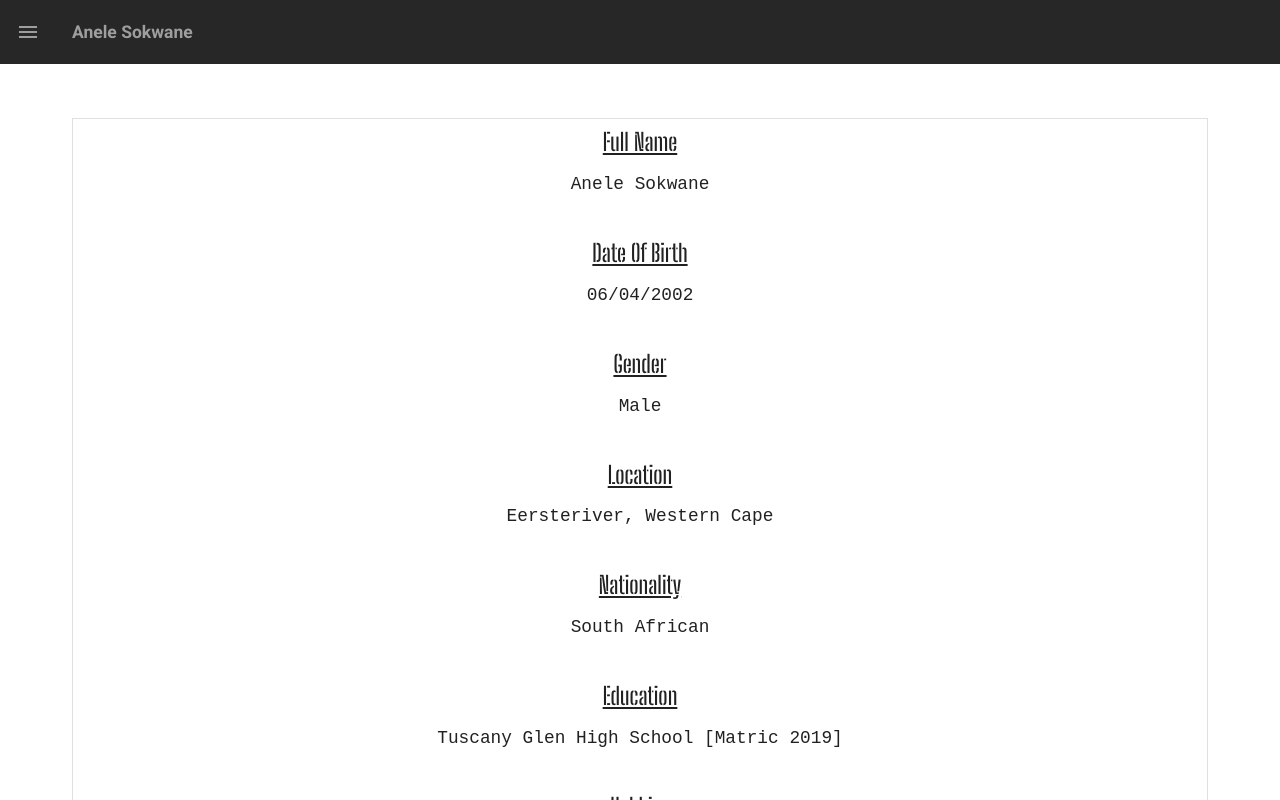
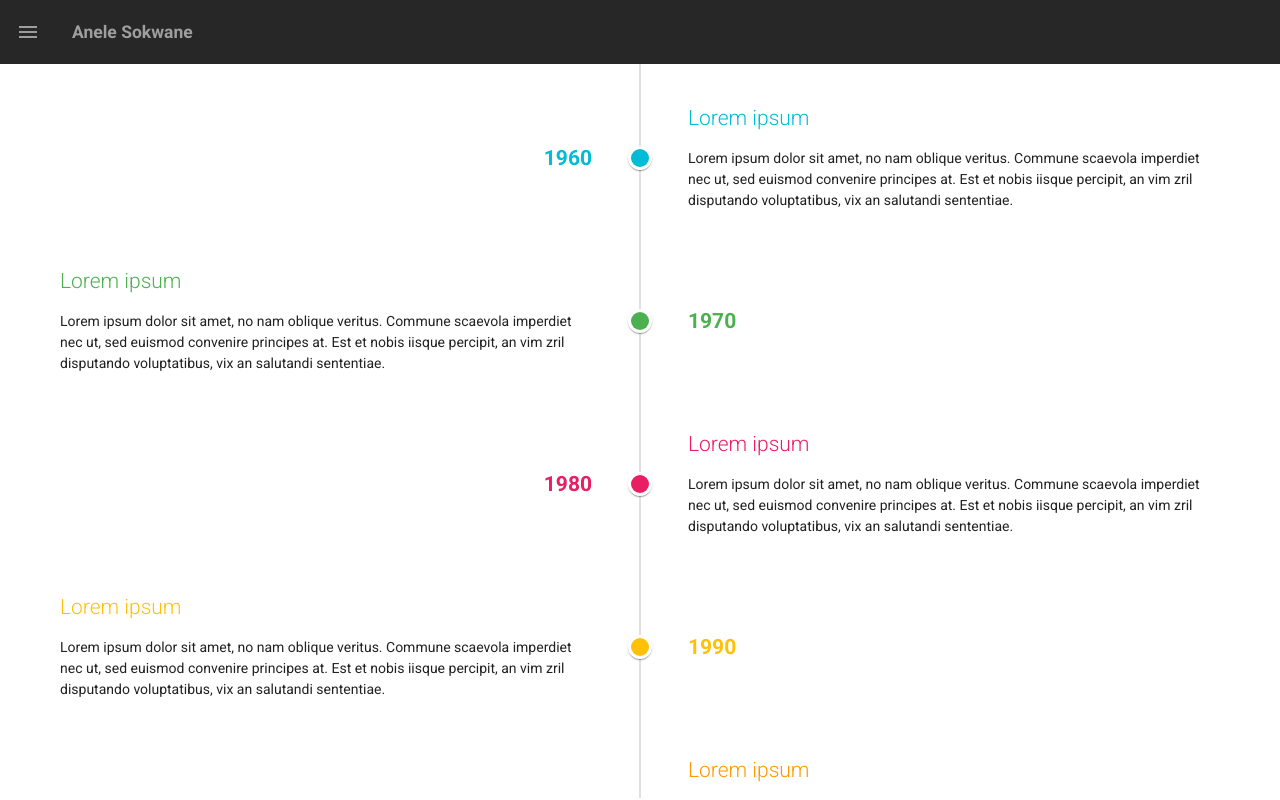
Before and after one commit to KingAJ19/New-Portfolio-, a Vue app: page /about in a window 1280 px wide. Built offline with nearby package versions, Linux system fonts and the light colour scheme; a web font is replaced by a local one; what semantic-ui-vue, vue-typer would draw is missing.

Commit message:
changed skills to stack and removed 'languages'

```diff
--- a/src/components/Nav.vue
+++ b/src/components/Nav.vue
@@ -42,9 +42,8 @@ export default {
                 links: [
                 { text: 'Home', icon: 'mdi-home-city', route: '/' },
                 { text: 'About', icon: 'mdi-account', route: '/about' },
-                { text: 'Skills', icon: 'mdi-web', route: '/skills' },
+                { text: 'Stack', icon: 'mdi-web', route: '/skills' },
                 { text: 'Projects', icon: 'mdi-folder', route: '/projects' },
-                { text: 'Languages', icon: 'mdi-devices', route: '/languages'},
                 { text: 'Testimonials', icon: 'mdi-chat', route: '/testimonials'},
                 { text: 'Contact', icon: 'mdi-account-box', route: '/contact' }
         ],
--- a/src/router/index.js
+++ b/src/router/index.js
@@ -26,14 +26,9 @@ const routes = [
     component: () => import('../views/Contact.vue')
   },
   {
-    path: '/skills',
-    name: 'Skills',
-    component: () => import('../views/Skills.vue')
-  },
-  {
-    path: '/languages',
-    name: 'Languages',
-    component: () => import('../views/Languages.vue')
+    path: '/stack',
+    name: 'Stack',
+    component: () => import('../views/Stack.vue')
   },
   {
     path: '/testimonials',
--- a/src/views/About.vue
+++ b/src/views/About.vue
@@ -1,54 +1,56 @@
 <template>
-  <v-container >
-    <br>
-    <br>
-    <v-row no-gutters>
-      <v-col>
-        <v-card
-          class="pa-2"
-          outlined
-          tile
-        >
-          <div class="content">
-            <h2 class="underline">Full Name</h2>
-            <p class="text">Anele Sokwane</p>
-
-            <h2 class="underline">Date Of Birth</h2>
-            <p class="text">06/04/2002</p>
-
-            <h2 class="underline">Gender</h2>
-            <p class="text">Male</p>
-
-            <h2 class="underline">Location</h2>
-            <p class="text">Eersteriver, Western Cape</p>
-
-            <h2 class="underline">Nationality</h2>
-            <p class="text">South African</p>
-
-            <h2 class="underline">Education</h2>
-            <p class="text">Tuscany Glen High School [Matric 2019]</p>
-            <h2 class="underline">Hobbies</h2>
-            <p class="text">Basketball,
-              Making videos,
-              Drawing,
-              Rapping</p>
-            <h2 class="underline">Bio</h2>
-            <p class="text">I am very hard-working, passionate, committed and creative. I never give up no matter how hard things get because I believe that in order to succeed, you have to fail and learn from that failure to get better. I also believe that friends and family are important but make sure that the relationships are good.
-            Ever sinceI was young, I always loved computers and working with them. Everyone would come to me whenever they had a problem with their computers. I got interested in coding once my cousin told me about it and I saw the world differently because I realised that most of the most successful websites and pages that we use on a daily basis are made with ...words. It has always been fascinating to me. I enjoy coding and I try to code something each and every day. I am very dedicated to getting better and developing my skills.</p>
-
-          </div>
-
-        </v-card>
-
-      </v-col>
-    </v-row>
-  </v-container>
+  <v-timeline>
+    <v-timeline-item
+      v-for="(year, i) in years"
+      :key="i"
+      :color="year.color"
+      small
+    >
+      <template v-slot:opposite>
+        <span
+          :class="`headline font-weight-bold ${year.color}--text`"
+          v-text="year.year"
+        ></span>
+      </template>
+      <div class="py-4">
+        <h2 :class="`headline font-weight-light mb-4 ${year.color}--text`">
+          Lorem ipsum
+        </h2>
+        <div>
+          Lorem ipsum dolor sit amet, no nam oblique veritus. Commune scaevola imperdiet nec ut, sed euismod convenire principes at. Est et nobis iisque percipit, an vim zril disputando voluptatibus, vix an salutandi sententiae.
+        </div>
+      </div>
+    </v-timeline-item>
+  </v-timeline>
 </template>
 
 <script>
-export default {
-  name: "About"
-}
+  export default {
+    data: () => ({
+      years: [
+        {
+          color: 'cyan',
+          year: '1960',
+        },
+        {
+          color: 'green',
+          year: '1970',
+        },
+        {
+          color: 'pink',
+          year: '1980',
+        },
+        {
+          color: 'amber',
+          year: '1990',
+        },
+        {
+          color: 'orange',
+          year: '2000',
+        },
+      ],
+    }),
+  }
 </script>
 <style scoped>
 .content {
--- a/src/views/Skills.vue
+++ b/src/views/Stack.vue
@@ -76,7 +76,7 @@
 
 <script>
 export default {
-  name: "Skills",
+  name: "Stack",
   data () {
       return {
         slider: 81,
```
